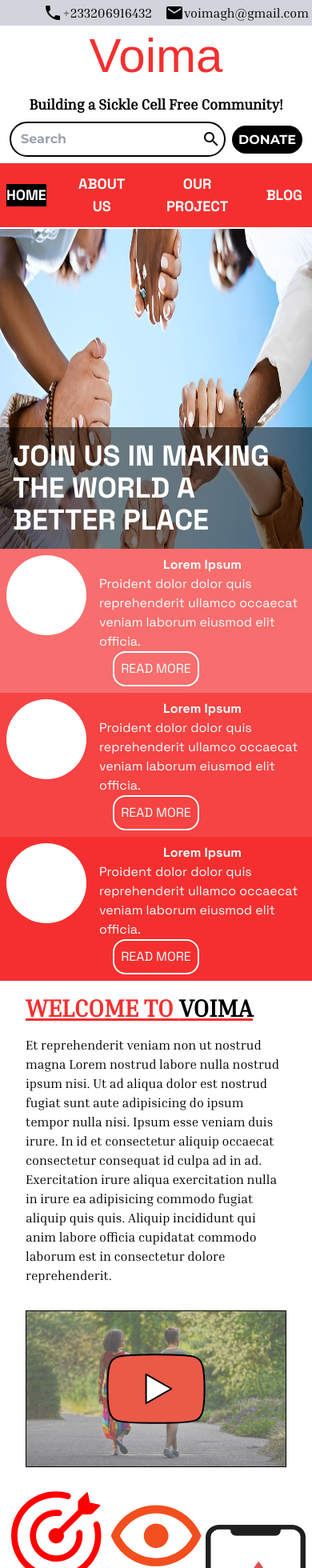
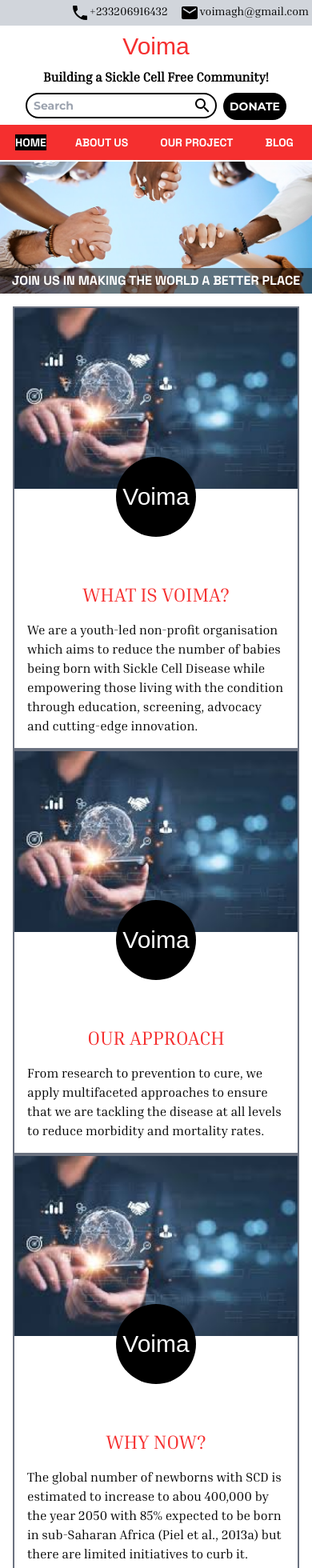
Before and after one commit to Voimahub/website, a Next.js app: page / in a window 390 px wide. Shown: the top 1960 px of the page at 80% size. Built offline with nearby package versions, Linux system fonts and the light colour scheme; a web font is replaced by a local one.

Commit message:
finish work on frontend v2, responsiveness improved

```diff
--- a/app/(components)/GlobalStats.jsx
+++ b/app/(components)/GlobalStats.jsx
@@ -3,9 +3,11 @@ import React from "react";
 export default function GlobalStats({ title, description }) {
   return (
     <div className=" bg-slate-200 flex flex-col p-8 gap-6 justify-center items-center text-black rounded-lg">
-      {title && <h1 className=" font-bold text-2xl">{title}</h1>}
+      {title && <h1 className=" font-bold text-2xl sm:text-3xl">{title}</h1>}
       {description && (
-        <p className=" font-semibold text-l text-center">{description}</p>
+        <p className=" font-semibold text-base sm:text-xl text-center">
+          {description}
+        </p>
       )}
     </div>
   );
--- a/app/(components)/Header.jsx
+++ b/app/(components)/Header.jsx
@@ -25,26 +25,26 @@ export default function Header() {
       <div className=" bg-gray-300 flex justify-end items-center gap-4 p-1">
         <div className="flex">
           <Phone />
-          <h1>+233206916432</h1>
+          <h1 className="text-sm sm:text-base">+233206916432</h1>
         </div>
         <div className="flex">
           <Email />
-          <h1>voimagh@gmail.com</h1>
+          <h1 className="text-sm sm:text-base">voimagh@gmail.com</h1>
         </div>
       </div>
       <div className=" flex justify-between items-center bg-white p-2">
         <div className=" flex flex-col gap-2 justify-between items-center w-full h-full md:flex-row">
-          <div className=" flex-1 flex flex-col gap-4 lg:flex-row justify-start items-center">
+          <div className=" flex-1 flex flex-col gap-2 lg:flex-row justify-start items-center">
             {/* <div className=" flex justify-center items-center"> */}
             <Link
               href={"/"}
-              className={`${LobsterRegular.className} text-6xl text-[#f52f2f]`}
+              className={`${LobsterRegular.className} text-3xl sm:text-6xl text-[#f52f2f]`}
             >
               Voima
             </Link>
             {/* </div> */}
             {/* <div> */}
-            <h1 className="font-bold text-lg text-center">
+            <h1 className="font-bold sm:text-lg text-center">
               Building a Sickle Cell Free Community!
             </h1>
             {/* </div> */}
@@ -58,14 +58,14 @@ export default function Header() {
               <input
                 type="text"
                 placeholder="Search"
-                className={`p-2 rounded-3xl flex-1 border-none outline-none ${MontserratBold.className}`}
+                className={`p-1 rounded-3xl flex-1 border-none outline-none ${MontserratBold.className} text-sm sm:text-base`}
               />
               <Search />
             </div>
             <div className="">
               <Link
                 href={"/donate"}
-                className={`p-2 bg-black w-full text-white  text-center rounded-3xl ${MontserratBold.className}`}
+                className={`p-2 bg-black w-full text-white  text-center rounded-3xl ${MontserratBold.className} text-sm sm:text-base`}
               >
                 DONATE
               </Link>
@@ -75,7 +75,7 @@ export default function Header() {
       </div>
 
       <div
-        className={`w-full bg-[#f52f2f] flex justify-center items-center gap-8 text-center text-white text-lg border-b-2 border-white p-2  ${SpaceBold.className}`}
+        className={`w-full bg-[#f52f2f] flex justify-center items-center gap-8 text-center text-white text-sm sm:text-lg border-b-2 border-white p-2  ${SpaceBold.className}`}
       >
         <div
           className={`${pathname === "/" && "bg-black"}  h-full relative`}
@@ -98,7 +98,7 @@ export default function Header() {
         >
           <Link href={"/about-us"}>ABOUT US</Link>
           {dropdown === "about-us" && (
-            <div className=" bg-slate-900 bg-opacity-50 absolute top-full left-2/3 flex flex-col w-max">
+            <div className=" bg-slate-900 bg-opacity-70 absolute top-full left-2/3 flex flex-col w-max">
               <Link
                 href={"/about-us#our-story"}
                 className=" border-b-2 border-white py-2 px-6 text-center"
@@ -133,7 +133,7 @@ export default function Header() {
         >
           <Link href={"/our-project"}>OUR PROJECT</Link>{" "}
           {dropdown === "our-project" && (
-            <div className=" bg-slate-900 bg-opacity-50 absolute top-full right-1/2  sm:left-1/2 flex flex-col w-max">
+            <div className=" bg-slate-900 bg-opacity-70 absolute top-full right-1/2  sm:left-1/2 flex flex-col w-max">
               <Link
                 href={"/our-project#app"}
                 className=" border-b-2 border-white py-2 px-6 text-center"
@@ -174,7 +174,7 @@ export default function Header() {
         >
           <Link href={"/blog"}>BLOG</Link>
           {dropdown === "blog" && (
-            <div className=" bg-slate-900 bg-opacity-50 absolute top-full right-1/2 sm:left-1/2 flex flex-col w-max">
+            <div className=" bg-slate-900 bg-opacity-70 absolute top-full right-1/2 sm:left-1/2 flex flex-col w-max">
               <Link
                 href={"/blog#resources"}
                 className=" border-b-2 border-white py-2 px-6 text-center"
--- a/app/(components)/HelpTiles.jsx
+++ b/app/(components)/HelpTiles.jsx
@@ -5,11 +5,13 @@ export default function HelpTiles({ title, description, buttonTitle, style }) {
     <div
       className={` bg-black  flex-1 flex flex-col justify-between items-center gap-8 px-8 py-4 ${style}`}
     >
-      <h1 className={`text-[#f52f2f] text-3xl flex-1 text-center`}>{title}</h1>
+      <h1 className={`text-[#f52f2f] text-xl sm:text-3xl flex-1 text-center`}>
+        {title}
+      </h1>
 
       <p className=" text-white flex-1 ">{description}</p>
 
-      <button className=" bg-[#f52f2f] p-4 rounded-2xl text-white font-semibold flex justify-center items-center">
+      <button className=" bg-[#f52f2f] text-sm sm:text-base p-2 rounded-lg text-white font-bold flex justify-center items-center">
         {buttonTitle}
       </button>
     </div>
--- a/app/(components)/TeamMembersData.js
+++ b/app/(components)/TeamMembersData.js
@@ -146,7 +146,7 @@ export const TeamMembersData = {
       firstname: "Isaac",
       role: "Media Team",
       description:
-        "I'm Isaac Nudanu, a medical student in University of Health and ALlied Sciences. I'm a member of the media team here at Voima. I've always been fascinated about helping my community, friends and all who need my help. With my skills as a graphic designer and editor, I'm poised to put them to dilligent use in a collective ambition to build a sickle-cell free community! That's what we believe and stand for here at Voima! I believe in just that!",
+        "I'm Isaac Nudanu, a medical student in University of Health and Allied Sciences. I'm a member of the media team here at Voima. I've always been fascinated about helping my community, friends and all who need my help. With my skills as a graphic designer and editor, I'm poised to put them to dilligent use in a collective ambition to build a sickle-cell free community! That's what we believe and stand for here at Voima! I believe in just that!",
       linkedin: "",
       instagram: "https://instagram/isaacish_enala",
       twitter: "https://twitter/isaacnudanuenala",
--- a/app/blog/page.jsx
+++ b/app/blog/page.jsx
@@ -8,16 +8,16 @@ import Image from "next/image";
 
 export default function page() {
   return (
-    <div className="min-h-screen  flex flex-col gap-2 items-center p-2">
+    <div className="min-h-screen  flex flex-col gap-2 items-center p-2 bg-[#f52f2f]">
       {/* <Lottie animationData={ConstructionAnimation} loop={true} /> */}
       <Image
         src={PearlAdjavonPic}
         alt="PearlAdjavon"
         className="h-[340px] w-[340px] rounded-lg aspect-square"
       />
-      <h1 className={`${SpaceBold.className}`}>Pearl Adjavon</h1>
+      <h1 className={`${SpaceBold.className} text-white`}>~ Pearl Adjavon</h1>
       <div
-        className={`w-full sm:w-1/2 flex flex-col gap-1 ${InriaBold.className} `}
+        className={`w-full sm:w-1/2 bg-slate-200 p-4 rounded-lg flex flex-col gap-1 ${InriaBold.className} `}
       >
         <p>
           I entered Senior High School with such shallow knowledge on how much
--- a/app/page.jsx
+++ b/app/page.jsx
@@ -21,21 +21,23 @@ import { LobsterRegular } from "./(fonts)/font";
 export default function Home() {
   return (
     <main className="  min-h-screen">
-      <div className=" h-[400px] relative flex flex-col">
+      <div className=" relative flex flex-col">
         <div className="h-full bg-red-300 flex justify-center items-center">
           <Image
             src={HomeBackgroundImage}
             alt="HomeBackgroundImage"
-            className=" h-full"
+            className=" aspect-auto"
           />
         </div>
         <div className=" flex justify-center items-center bg-black bg-opacity-50 w-full absolute bottom-0">
-          <h1 className={` p-4 text-4xl text-white ${SpaceBold.className}`}>
+          <h1
+            className={` p-1 sm:p-4 text-base sm:text-4xl text-white ${SpaceBold.className}`}
+          >
             JOIN US IN MAKING THE WORLD A BETTER PLACE
           </h1>
         </div>
       </div>
-      <div className=" grid justify-center items-center grid-cols-1 sm:grid-cols-3 ">
+      {/* <div className=" grid justify-center items-center grid-cols-1 sm:grid-cols-3 ">
         <BelowHomeImage
           title={"Lorem Ipsum"}
           description={
@@ -57,11 +59,11 @@ export default function Home() {
           }
           style={"bg-[#f52f2f]"}
         />
-      </div>
-      <div className=" bg-white flex flex-col sm:flex-row gap-8 py-4 px-8">
-        <div className=" flex-1 flex flex-col gap-4">
+      </div> */}
+      {/* <div className=" bg-white flex flex-col sm:flex-row gap-8 py-4 px-8">
+        <div className=" flex-1 flex flex-col gap-2">
           <h1
-            className={` text-[#f52f2f] text-3xl sm:text-5xl font-bold underline`}
+            className={` text-[#f52f2f] text-2xl sm:text-5xl font-bold underline`}
           >
             WELCOME TO <span className="text-black">VOIMA</span>
           </h1>
@@ -85,8 +87,8 @@ export default function Home() {
             className=" absolute "
           />
         </div>
-      </div>
-      <div className="w-full flex justify-between items-center sm:gap-8 p-2 ">
+      </div> */}
+      {/* <div className="w-full flex justify-between items-center sm:gap-8 p-2 ">
         <div className=" flex-1 flex flex-col gap-4 justify-between items-center ">
           <Image src={Mission} alt="our mission photo" />
           <h1 className=" text-2xl">MISSION</h1>
@@ -121,7 +123,7 @@ export default function Home() {
           </h1>
           <h1 className=" font-black">STAY TUNED WITH US</h1>
         </div>
-      </div>
+      </div> */}
       <div className="w-full flex flex-col sm:flex-row p-4">
         <div className=" flex-1 flex flex-col  border-2 border-gray-500">
           <div className=" bg-white">
@@ -143,11 +145,13 @@ export default function Home() {
           </div>
           <div className=" flex-1 flex flex-col items-center p-4 ">
             <h1 className=" text-center text-2xl sm:text-4xl text-[#f52f2f]">
-              WHO ARE WE
+              WHAT IS VOIMA?
             </h1>
             <h1 className="mt-4">
-              Eiusmod do dolore velit laborum. Laboris id ea id labore sit
-              exercitation elit tempor aliquip reprehenderit dolor labore enim.
+              We are a youth-led non-profit organisation which aims to reduce
+              the number of babies being born with Sickle Cell Disease while
+              empowering those living with the condition through education,
+              screening, advocacy and cutting-edge innovation.
             </h1>
           </div>
         </div>
@@ -172,11 +176,12 @@ export default function Home() {
           </div>
           <div className=" flex-1 flex flex-col items-center p-4 ">
             <h1 className="  text-center text-2xl sm:text-4xl text-[#f52f2f]">
-              OUR WHY
+              OUR APPROACH
             </h1>
             <h1 className="mt-4">
-              Eiusmod do dolore velit laborum. Laboris id ea id labore sit
-              exercitation elit tempor aliquip reprehenderit dolor labore enim.{" "}
+              From research to prevention to cure, we apply multifaceted
+              approaches to ensure that we are tackling the disease at all
+              levels to reduce morbidity and mortality rates.
             </h1>
           </div>
         </div>
@@ -201,23 +206,25 @@ export default function Home() {
           </div>
           <div className=" flex-1 flex flex-col items-center p-4 ">
             <h1 className=" text-center text-2xl sm:text-4xl text-[#f52f2f]">
-              OUR HOW
+              WHY NOW?
             </h1>
             <h1 className="mt-4">
-              Eiusmod do dolore velit laborum. Laboris id ea id labore sit
-              exercitation elit tempor aliquip reprehenderit dolor labore enim.{" "}
+              The global number of newborns with SCD is estimated to increase to
+              abou 400,000 by the year 2050 with 85% expected to be born in
+              sub-Saharan Africa (Piel et al., 2013a) but there are limited
+              initiatives to curb it.
             </h1>
           </div>
         </div>
       </div>
       <div className=" flex flex-col bg-white relative">
-        <div className=" help-us bg-slate-500 py-10 px-6 flex flex-col gap-8 h-[400px] justify-center items-center relative">
+        {/* <div className=" help-us bg-slate-500 py-10 px-6 flex flex-col gap-8 h-[400px] justify-center items-center relative">
           <Image
             src={HelpUsPicture}
             alt="helpuspicture"
             className="absolute h-full "
           />
-          <h1 className=" text-white  text-4xl font-extrabold p-2 z-10 border-b-2 border-white">
+          <h1 className=" text-white text-2xl sm:text-4xl font-extrabold p-2 z-10 border-b-2 border-white">
             HOW CAN YOU HELP US
           </h1>
           <p className="  w-4/5 text-white font-semibold z-10">
@@ -225,9 +232,9 @@ export default function Home() {
             cupidatat aliqua ipsum ea aliqua voluptate qui. Dolor enim mollit
             deserunt cupidatat veniam in sunt incididunt non dolor.
           </p>
-        </div>
-        <div className="">
-          <div className=" text-white grid grid-cols-2 sm:grid-cols-4 gap-2 p-4 ">
+        </div> */}
+        {/* <div className=""> */}
+        {/* <div className=" text-white grid grid-cols-2 sm:grid-cols-4 gap-2 p-4 ">
             <HelpTiles
               title={"MAKE A DIFFERENCE"}
               description={
@@ -260,11 +267,11 @@ export default function Home() {
               buttonTitle={"JOIN US"}
               style={" border-2 border-gray-500 rounded-lg"}
             />
-          </div>
-        </div>
+          </div> */}
+        {/* </div> */}
         <div className=" bg-[#f52f2f] p-4 text-white flex flex-col justify-center items-center">
           <h1
-            className={`font-black text-center text-3xl ${MontserratBold.className}`}
+            className={`font-black text-center text-2xl sm:text-3xl ${MontserratBold.className}`}
           >
             Global Statistics
           </h1>
@@ -295,7 +302,7 @@ export default function Home() {
             />
 
             <h1
-              className={` text-center text-2xl text-white font-extrabold ${MontserratBold.className}`}
+              className={` text-center text-2xl sm:text-3xl text-white font-extrabold ${MontserratBold.className}`}
             >
               GREAT NEWS!
             </h1>
@@ -308,24 +315,38 @@ export default function Home() {
           </div>
         </div>
         <div className="flex flex-col items-center justify-center">
-          <h1 className="  text-5xl text-[#f52f2f] p-2 border-b-2 border-[#f52f2f]  font-extrabold text-center">
+          <h1 className=" text-2xl sm:text-5xl text-[#f52f2f] p-2 border-b-2 border-[#f52f2f]  font-extrabold text-center">
             OUR IMPACT
           </h1>
-          <div className=" w-full flex justify-between items-center mt-4 gap-8 p-2  pt-10 ">
+          <div className=" w-full flex flex-col sm:flex-row justify-between items-center mt-4 gap-8 p-2  pt-10 ">
             <div className=" flex flex-col justify-center items-center gap-2s font-bold">
-              <Image src={Volunteer} alt="volunteer photo" />
-              <h1 className="text-[#f52f2f] text-3xl">500</h1>
-              <h1 className=" text-xl">Volunteers reached</h1>
+              <Image
+                src={Volunteer}
+                alt="volunteer photo"
+                className="w-1/2 h-1/2 sm:w-full sm:h-full"
+              />
+              <h1 className="text-[#f52f2f] text-2xl sm:text-3xl">500</h1>
+              <h1 className=" text-lg sm:text-2xl">Volunteers reached</h1>
             </div>
             <div className=" flex flex-col justify-center items-center gap-2 font-bold">
-              <Image src={Location} alt="location photo" />
-              <h1 className="text-[#f52f2f] text-3xl">10</h1>
-              <h1 className=" text-xl">Regions</h1>
+              <Image
+                src={Location}
+                alt="location photo"
+                className="w-1/2 h-1/2 sm:w-full sm:h-full"
+              />
+              <h1 className="text-[#f52f2f] text-2xl sm:text-3xl">10</h1>
+              <h1 className=" text-lg sm:text-2xl">Regions</h1>
             </div>
             <div className=" flex flex-col justify-center items-center gap-2 font-bold">
-              <Image src={Community} alt="volunteer photo" />
-              <h1 className="text-[#f52f2f] text-3xl">2000</h1>
-              <h1 className=" text-xl">Community members reached</h1>
+              <Image
+                src={Community}
+                alt="volunteer photo"
+                className="w-1/2 h-1/2 sm:w-full sm:h-full"
+              />
+              <h1 className="text-[#f52f2f] text-2xl sm:text-3xl">2000</h1>
+              <h1 className=" text-lg sm:text-2xl">
+                Community members reached
+              </h1>
             </div>
           </div>
         </div>
```
Also changed, not shown: app/(components)/Footer.jsx (+4 -4 lines), app/(components)/TeamSlideTile.jsx (+4 -4 lines), app/about-us/[name]/page.jsx (+40 -0 lines), app/about-us/page.jsx (+16 -8 lines), app/our-project/page.jsx (+9 -9 lines).
